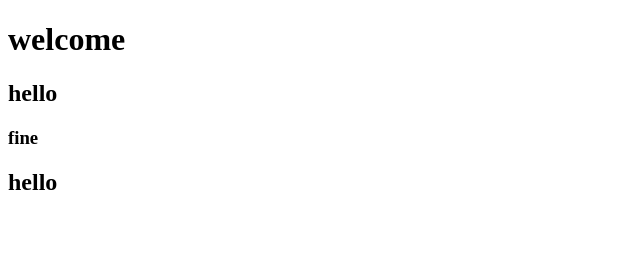
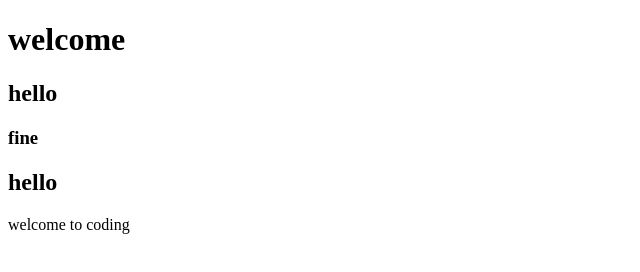
Before and after one commit to Ananda250394/sample1, a plain HTML site: page index.html in a window 1280 px wide. Shown: the whole page, without its empty margins (0-640 px from the left). Drawn offline with Linux system fonts and the light colour scheme.

Commit message:
Update index.html

```diff
--- a/index.html
+++ b/index.html
@@ -10,6 +10,7 @@
     <h2>hello</h2>
     <h3>fine</h3>
       <h2>hello</h2>
+    <p>welcome to coding</p>
 
 </body>
 </html>
```
